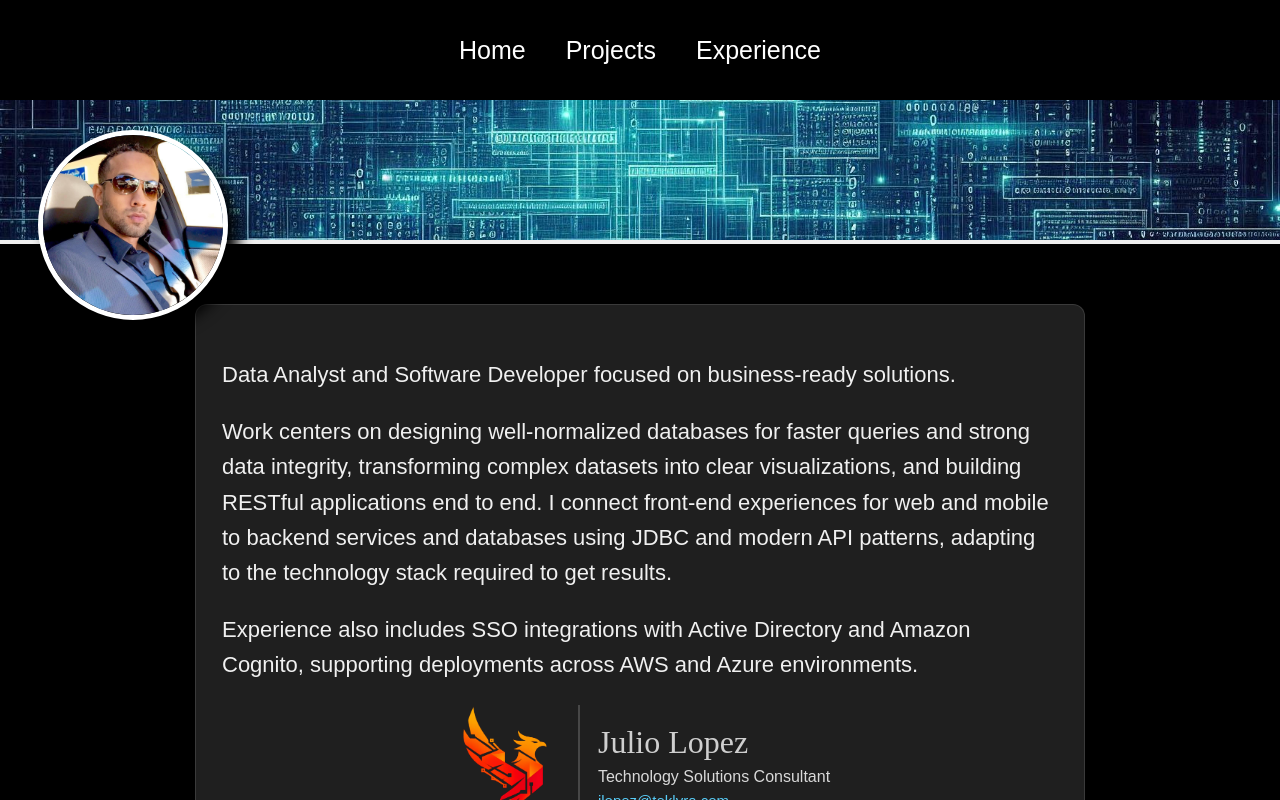
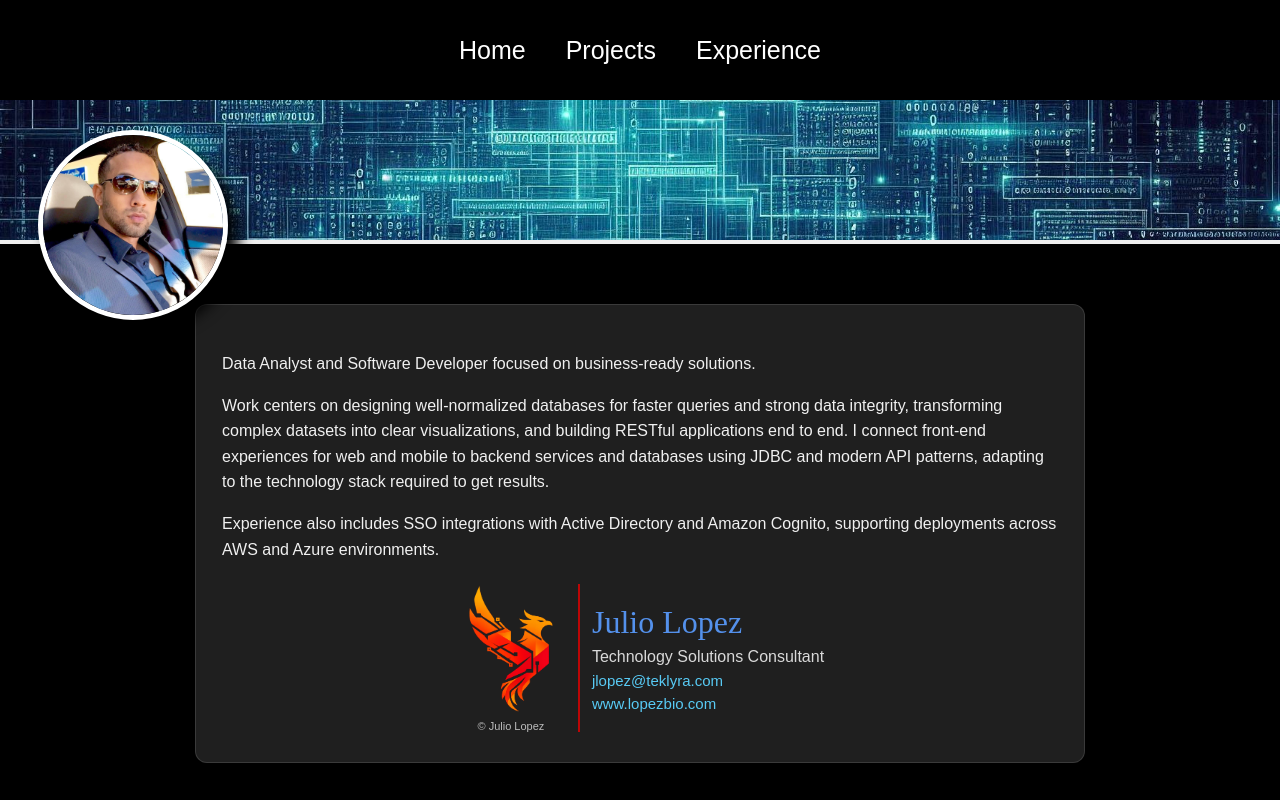
Before and after one commit to donlopez/personal-web-app, a React (Create React App) app: page / in a window 1280 px wide. Shown: the top 800 px of the page. Built offline with nearby package versions, Linux system fonts and the light colour scheme.

Commit message:
Changed about text size

```diff
--- a/src/styles/Home.css
+++ b/src/styles/Home.css
@@ -70,7 +70,7 @@
 .about .prompt {
   width: 100%;
   max-width: 900px;
-  font-size: 22px;
+  font-size: 16px;
   line-height: 1.6;
   padding: 0;
   margin: 0;
@@ -106,7 +106,7 @@
   display: flex;
   align-items: center;
   justify-content: center; /* center content as a whole */
-  gap: 18px;
+  gap: 12px;
   box-sizing: border-box;
 }
 
@@ -136,7 +136,7 @@
 .signature-divider {
   width: 2px;
   align-self: stretch;
-  background-color: rgba(255, 255, 255, 0.18);
+  background-color: rgb(189, 6, 6);
 }
 
 .signature-right {
@@ -149,7 +149,7 @@
   font-family: "Mistral", "Brush Script MT", "Segoe Script", cursive;
   font-size: 32px;
   line-height: 1.1;
-  color: #cfcfcf;
+  color: #5491ec;
 }
 
 .signature-title {
```
